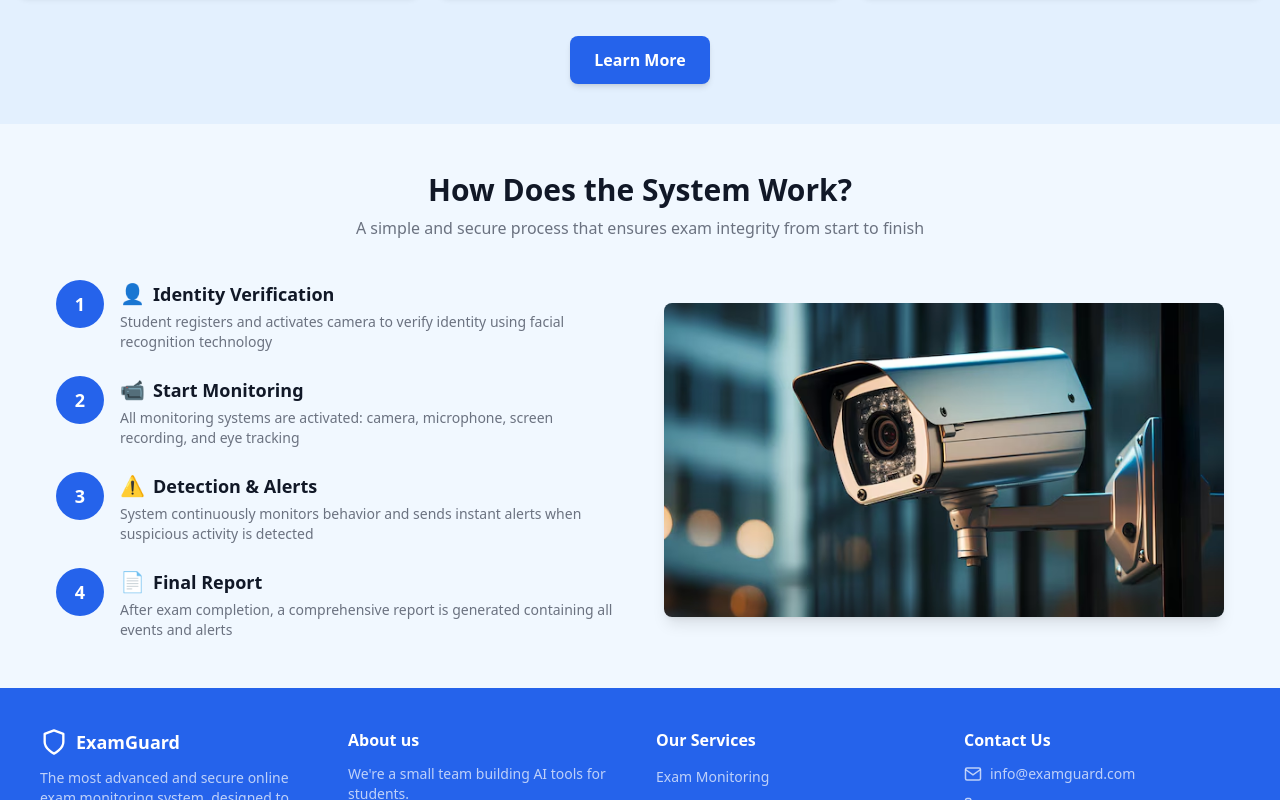
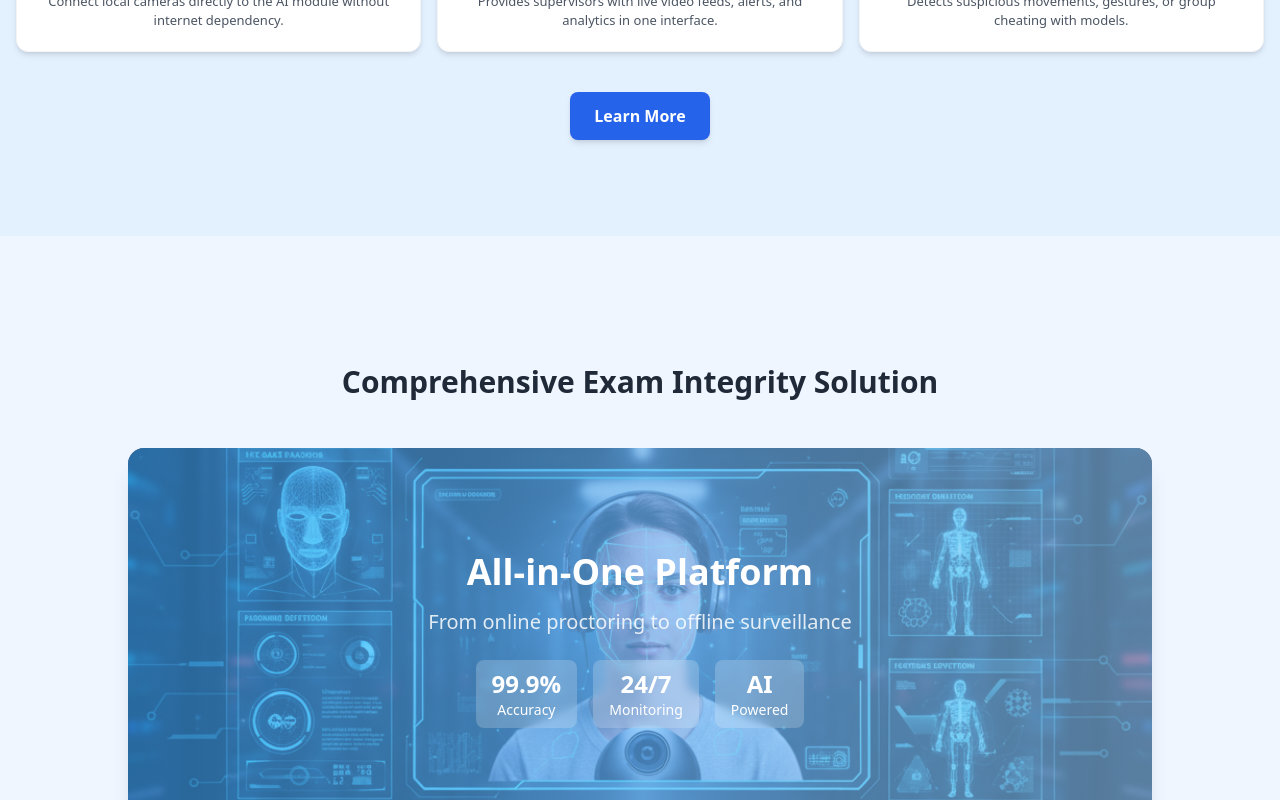
Before and after one commit to demianeid/examguard-ai, a React (Vite) app in the folder Frontend/: page / in a window 1280 px wide. Shown: the part 2000-2800 px from the top of the page. Built offline with nearby package versions, Linux system fonts and the light colour scheme.

Commit message:
de landing

```diff
--- a/Frontend/src/components/Features.tsx
+++ b/Frontend/src/components/Features.tsx
@@ -1,7 +1,10 @@
 import React from "react";
+import Header from '../components/Header';
 import { motion } from "framer-motion";
+import type { Variants } from 'framer-motion';
 
-const Feature = () => {
+
+const Features = () => {
   const features = [
     {
       title: "Face Recognition & Identity Verification",
@@ -57,7 +60,6 @@ const Feature = () => {
       note: "Generate integrity reports and analytics",
       image: "/images/f9.png",
     },
-
   ];
 
   const offline = [
@@ -77,10 +79,23 @@ const Feature = () => {
       image: "/images/f12.png",
     },
   ];
+  const containerVariants: Variants = {
+    hidden: { opacity: 0 },
+    visible: {
+      opacity: 1,
+      transition: {
+        staggerChildren: 0.2,
+        delayChildren: 0.1
+      }
+    }
+  };
 
   return (
-    <div className="w-full py-10 bg-background flex justify-center" id="features">
-      <div className="max-w-[1340px] w-full px-4">
+    <div className="w-full min-h-screen bg-background">
+
+
+      <section className="w-full py-24 px-4" id="features">
+        <div className="max-w-[1340px] w-full mx-auto">
           {/* Section Header */}
           <motion.h2
             initial={{ opacity: 0, y: 50 }}
@@ -113,11 +128,11 @@ const Feature = () => {
                 viewport={{ once: true, amount: 0.2 }}
                 transition={{ delay: i * 0.1, duration: 0.6, ease: "easeOut" }}
                 className="
-                bg-white rounded-xl p-5 shadow-md
+                  group bg-white rounded-xl p-5 shadow-md
                   hover:shadow-2xl
                   border border-gray-100 hover:border-blue-300
                   relative overflow-hidden cursor-default
-
+                  transition-all duration-300
                 "
               >
                 <div className="absolute inset-0 bg-gradient-to-br from-blue-50 to-secondary/10 opacity-0 group-hover:opacity-100 transition-opacity duration-500" />
@@ -195,11 +210,11 @@ const Feature = () => {
                 viewport={{ once: true, amount: 0.2 }}
                 transition={{ delay: idx * 0.15, duration: 0.6, ease: "easeOut" }}
                 className="
-                bg-white rounded-xl p-5 text-center shadow-md
+                  group bg-white rounded-xl p-5 text-center shadow-md
                   hover:shadow-2xl
                   relative overflow-hidden cursor-default
                   border border-gray-100 hover:border-secondary
-
+                  transition-all duration-300
                 "
               >
                 <div className="absolute inset-0 bg-gradient-to-br from-secondary/10 to-blue-50 opacity-0 group-hover:opacity-100 transition-opacity duration-500" />
@@ -243,8 +258,122 @@ const Feature = () => {
             </motion.button>
           </div>
         </div>
+      </section>
+
+
+             {/* Features Overview */}
+                  <motion.section
+                    className="bg-blue-50 min-h-screen pt-32 pb-0 py-16"
+                    initial="hidden"
+                    whileInView="visible"
+                    viewport={{ once: true, amount: 0.3 }}
+                    variants={containerVariants}
+                  >
+                    <div className="container mx-auto px-6">
+                      <motion.h2
+                        className="text-3xl font-bold text-center text-gray-800 mb-12"
+                        initial={{ opacity: 0, y: -30 }}
+                        whileInView={{ opacity: 1, y: 0 }}
+                        transition={{ duration: 0.8 }}
+                      >
+                        Comprehensive Exam Integrity Solution
+                      </motion.h2>
+
+                      {/* Single animated feature showcase */}
+                      <motion.div
+                        className="max-w-5xl  mx-auto bg-white rounded-2xl shadow-xl overflow-hidden"
+                        whileHover={{ scale: 1.02, boxShadow: "0 20px 40px rgba(0,0,0,0.15)" }}
+                        transition={{ type: "spring", stiffness: 300 }}
+                      >
+                        <div className="relative h-96">
+                          <motion.img
+                            src="images/g2.png"
+                            alt="Comprehensive Solution"
+                            className="w-full h-full object-cover"
+                            animate={{
+                              scale: [1, 1.05, 1],
+                            }}
+                            transition={{
+                              duration: 10,
+                              repeat: Infinity,
+                              ease: "easeInOut"
+                            }}
+                          />
+
+                          {/* Animated text overlay */}
+                          <motion.div
+                            className="absolute inset-0 bg-gradient-to-r from-Tertiary/60 to-Quinary/60 flex items-center justify-center"
+                            initial={{ opacity: 0 }}
+                            whileInView={{ opacity: 1 }}
+                            transition={{ duration: 1 }}
+                          >
+                            <motion.div
+                              className="text-center text-white px-8"
+                              initial={{ y: 50, opacity: 0 }}
+                              whileInView={{ y: 0, opacity: 1 }}
+                              transition={{ duration: 1.2, delay: 0.3 }}
+                            >
+                              <motion.h3
+                                className="text-4xl font-bold mb-4"
+                                animate={{
+                                  textShadow: [
+                                    "0 0 0px rgba(255,255,255,0)",
+                                    "0 0 20px rgba(255,255,255,0.5)",
+                                    "0 0 0px rgba(255,255,255,0)"
+                                  ],
+                                }}
+                                transition={{
+                                  duration: 3,
+                                  repeat: Infinity,
+                                  ease: "easeInOut"
+                                }}
+                              >
+                                All-in-One Platform
+                              </motion.h3>
+                              <motion.p
+                                className="text-xl mb-6"
+                                animate={{ opacity: [0.7, 1, 0.7] }}
+                                transition={{ duration: 2, repeat: Infinity }}
+                              >
+                                From online proctoring to offline surveillance
+                              </motion.p>
+                              <motion.div
+                                className="flex justify-center gap-4"
+                                initial={{ scale: 0 }}
+                                whileInView={{ scale: 1 }}
+                                transition={{ duration: 0.5, delay: 0.6 }}
+                              >
+                                <motion.div
+                                  className="bg-white/20 backdrop-blur-sm rounded-lg px-4 py-2"
+                                  whileHover={{ scale: 1.1, backgroundColor: "rgba(255,255,255,0.3)" }}
+                                >
+                                  <div className="text-2xl font-bold">99.9%</div>
+                                  <div className="text-sm">Accuracy</div>
+                                </motion.div>
+                                <motion.div
+                                  className="bg-white/20 backdrop-blur-sm rounded-lg px-4 py-2"
+                                  whileHover={{ scale: 1.1, backgroundColor: "rgba(255,255,255,0.3)" }}
+                                >
+                                  <div className="text-2xl font-bold">24/7</div>
+                                  <div className="text-sm">Monitoring</div>
+                                </motion.div>
+                                <motion.div
+                                  className="bg-white/20 backdrop-blur-sm rounded-lg px-4 py-2"
+                                  whileHover={{ scale: 1.1, backgroundColor: "rgba(255,255,255,0.3)" }}
+                                >
+                                  <div className="text-2xl font-bold">AI</div>
+                                  <div className="text-sm">Powered</div>
+                                </motion.div>
+                              </motion.div>
+                            </motion.div>
+                          </motion.div>
+                        </div>
+                      </motion.div>
+                    </div>
+                  </motion.section>
+
     </div>
   );
 };
 
-export default Feature;
+export default Features;
--- a/Frontend/src/pages/LandingPage.tsx
+++ b/Frontend/src/pages/LandingPage.tsx
@@ -1,7 +1,7 @@
 import React from 'react'
 import Header from '../components/Header'
 import Hero from '../components/Hero'
-import Feature from '../components/Features'
+import Features from '../components/Features'
 import Howitworks from '../components/HowItWorks'
 import Footer from '../components/Footer'
 
@@ -10,7 +10,7 @@ const LandingPage = () => {
     <div>
       <Header />
       <Hero />
-      <Feature />
+      <Features />
       <Howitworks />
       <Footer />
     </div>
```
Lines whose indentation alone changed are shown as unchanged.
